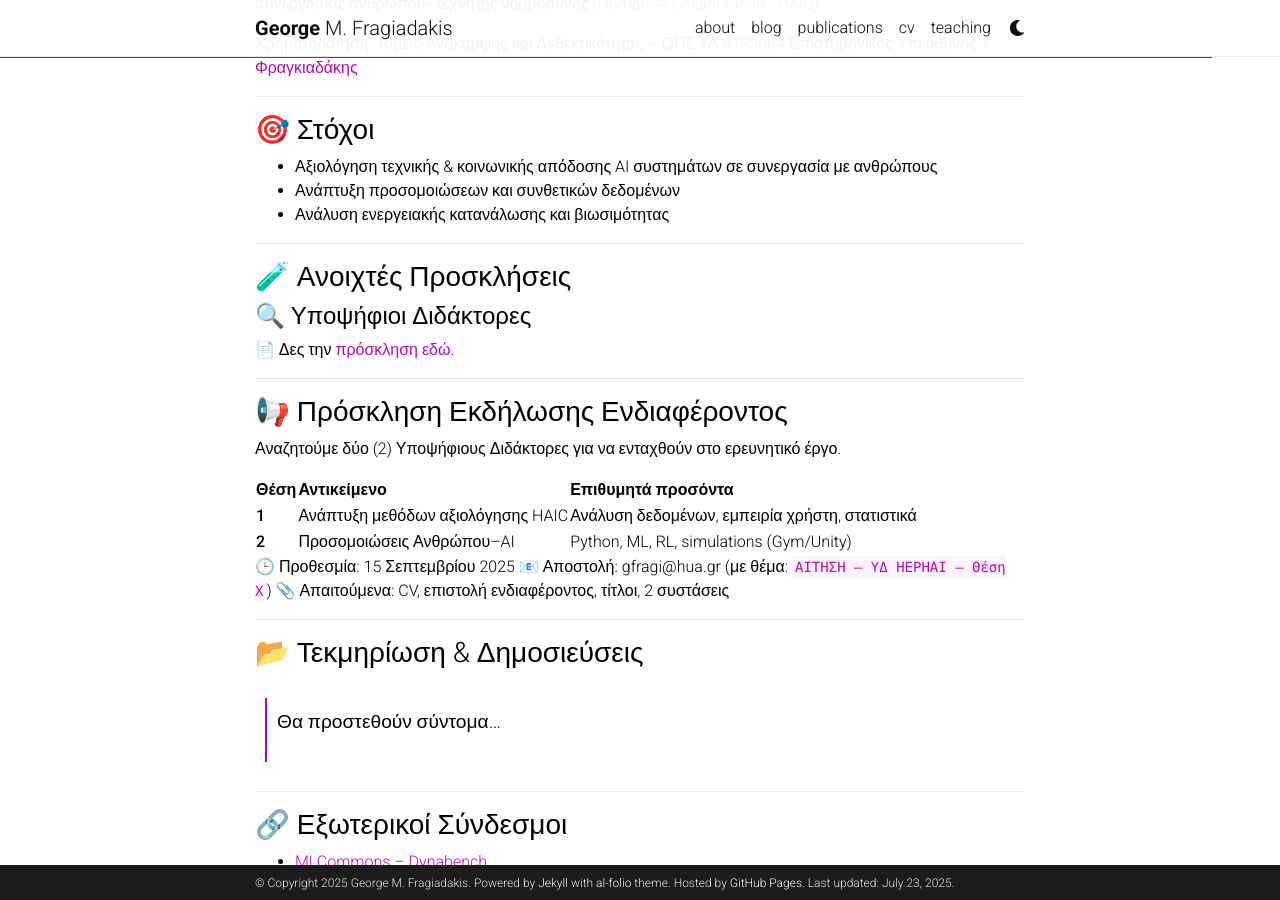
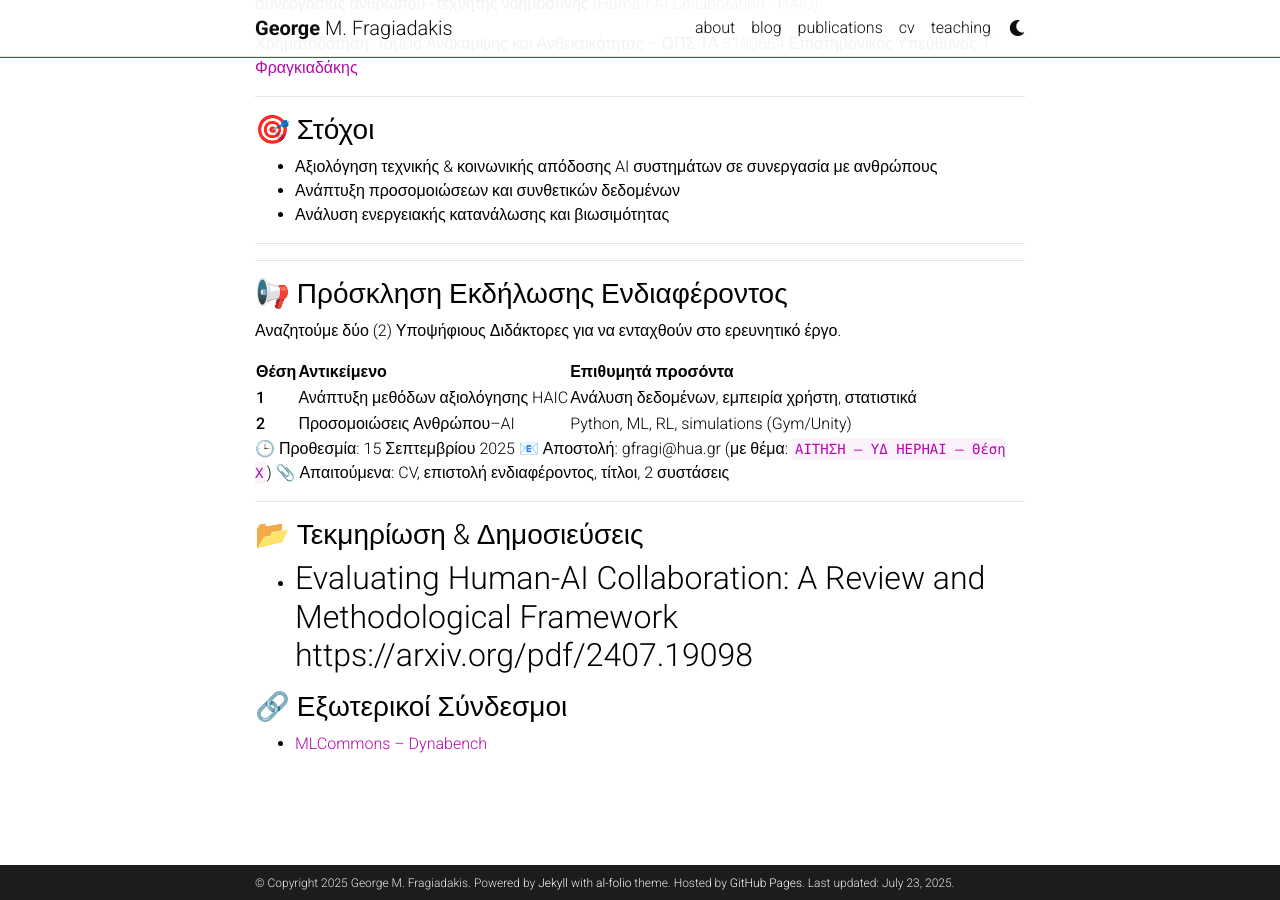
Before and after one commit to gfragi/gfragi.github.io, a Jekyll site: the page built from _pages/hephai.md, in a window 1280 px wide and 900 px high, scrolled down 1057 px. Built offline with Jekyll 4.4.1, drawn with Linux system fonts in a browser that asks for light colours; full-size pictures stand in for the smaller copies a plugin makes; comment, search, counter and statistics services are not loaded; a style sheet for code colours, icons or effects is not loaded.

Commit message:
add paper

```diff
--- a/_pages/hephai.md
+++ b/_pages/hephai.md
@@ -27,11 +27,11 @@ nav_order: 4
 
 ---
 
-### 🧪 Ανοιχτές Προσκλήσεις
+<!-- ### 🧪 Ανοιχτές Προσκλήσεις
 
 #### 🔍 Υποψήφιοι Διδάκτορες
 
-📄 Δες την [πρόσκληση εδώ](#call).
+📄 Δες την [πρόσκληση εδώ](#call). -->
 
 ---
 
@@ -52,8 +52,8 @@ nav_order: 4
 ---
 
 ### 📂 Τεκμηρίωση & Δημοσιεύσεις
-> Θα προστεθούν σύντομα…
 
+- Evaluating Human-AI Collaboration: A Review and Methodological Framework https://arxiv.org/pdf/2407.19098
 ---
 
 ### 🔗 Εξωτερικοί Σύνδεσμοι
```
